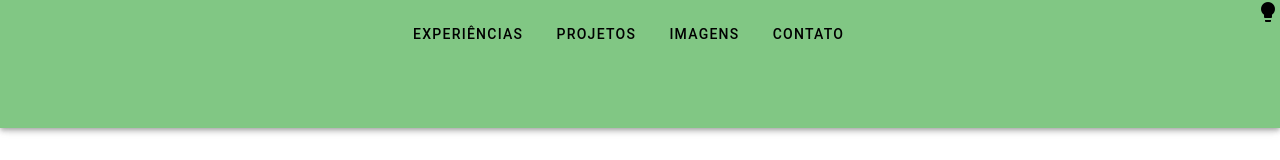
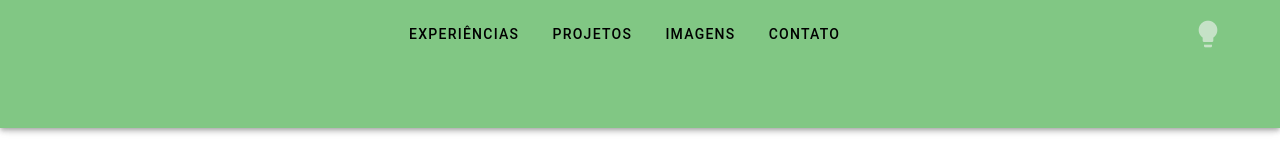
Before and after one commit to jgdlago/architecture-portfolio-frontend, a Vue app: page / in a window 1280 px wide. Shown: the top 160 px of the page. Built offline with nearby package versions, Linux system fonts and the light colour scheme.

Commit message:
:recycle: Refactor: Alinhamento icone de tema

```diff
--- a/src/components/MainHeader.vue
+++ b/src/components/MainHeader.vue
@@ -1,27 +1,41 @@
 <template>
   <v-app-bar color="green-lighten-2" density="prominent">
-    <v-container class="d-flex justify-center">
+    <v-container class="d-flex justify-center align-center">
+      <div class="text-center flex-grow-1">
         <MenuItem text="Experiências" to="experience" />
         <MenuItem text="Projetos" to="project" />
         <MenuItem text="Imagens" to="image" />
         <MenuItem text="Contato" to="contact" />
-    </v-container>
+      </div>
 
-    <v-icon @click="toggleTheme">
+      <v-icon @click="toggleTheme" class="theme-icon ml-auto">
         mdi-lightbulb
       </v-icon>
-
+    </v-container>
   </v-app-bar>
 </template>
 
 <script setup lang="ts">
 import MenuItem from './MenuItem.vue';
+import { useTheme } from 'vuetify';
 
-  import { useTheme } from 'vuetify'
+const theme = useTheme();
 
-  const theme = useTheme()
-
-  function toggleTheme () {
-    theme.global.name.value = theme.global.current.value.dark ? 'light' : 'dark'
+function toggleTheme() {
+  theme.global.name.value = theme.global.current.value.dark ? 'light' : 'dark';
 }
 </script>
+
+<style scoped>
+.theme-icon {
+  opacity: 0.6;
+  transition: opacity 0.3s ease;
+  color: whitesmoke;
+  font-size: 32px;
+}
+
+.theme-icon:hover {
+  opacity: 1;
+  text-shadow: 0 0 10px rgba(0, 0, 0, 0.2);
+}
+</style>
```
Lines whose indentation alone changed are shown as unchanged.
